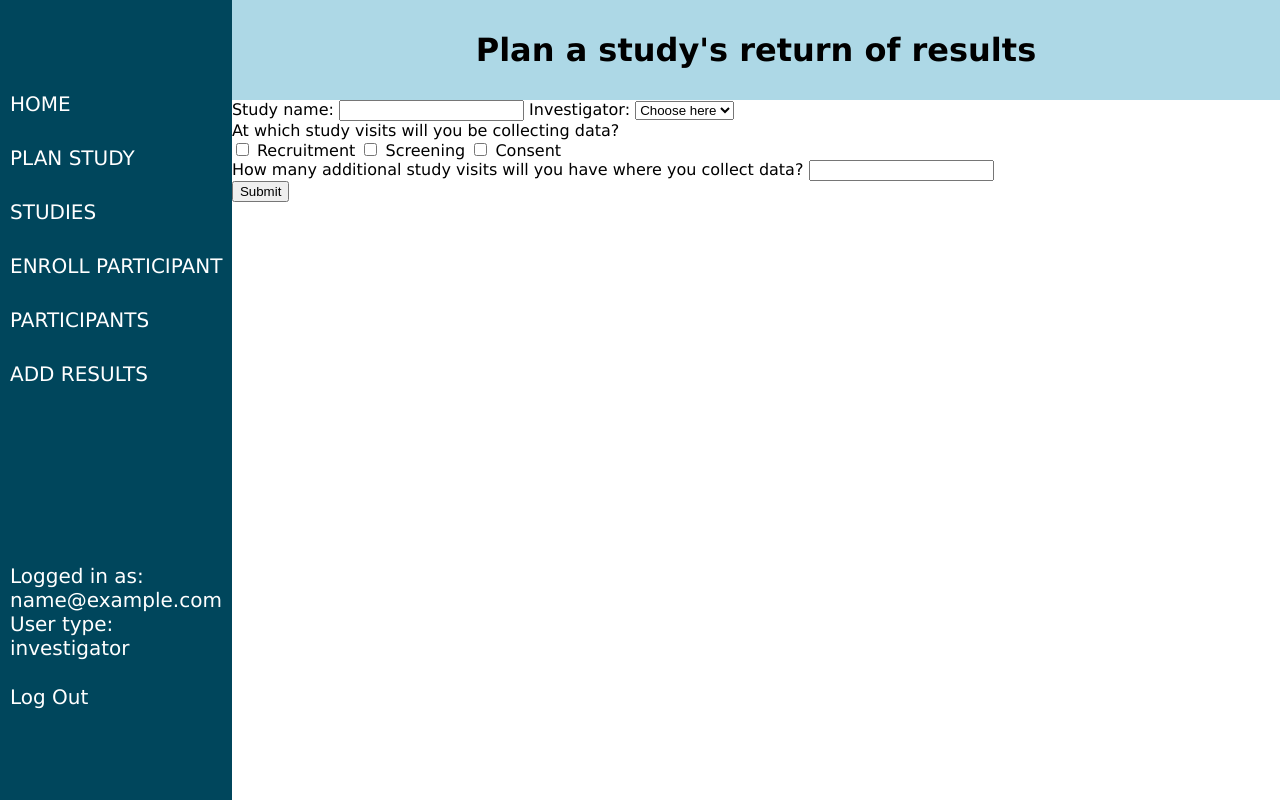
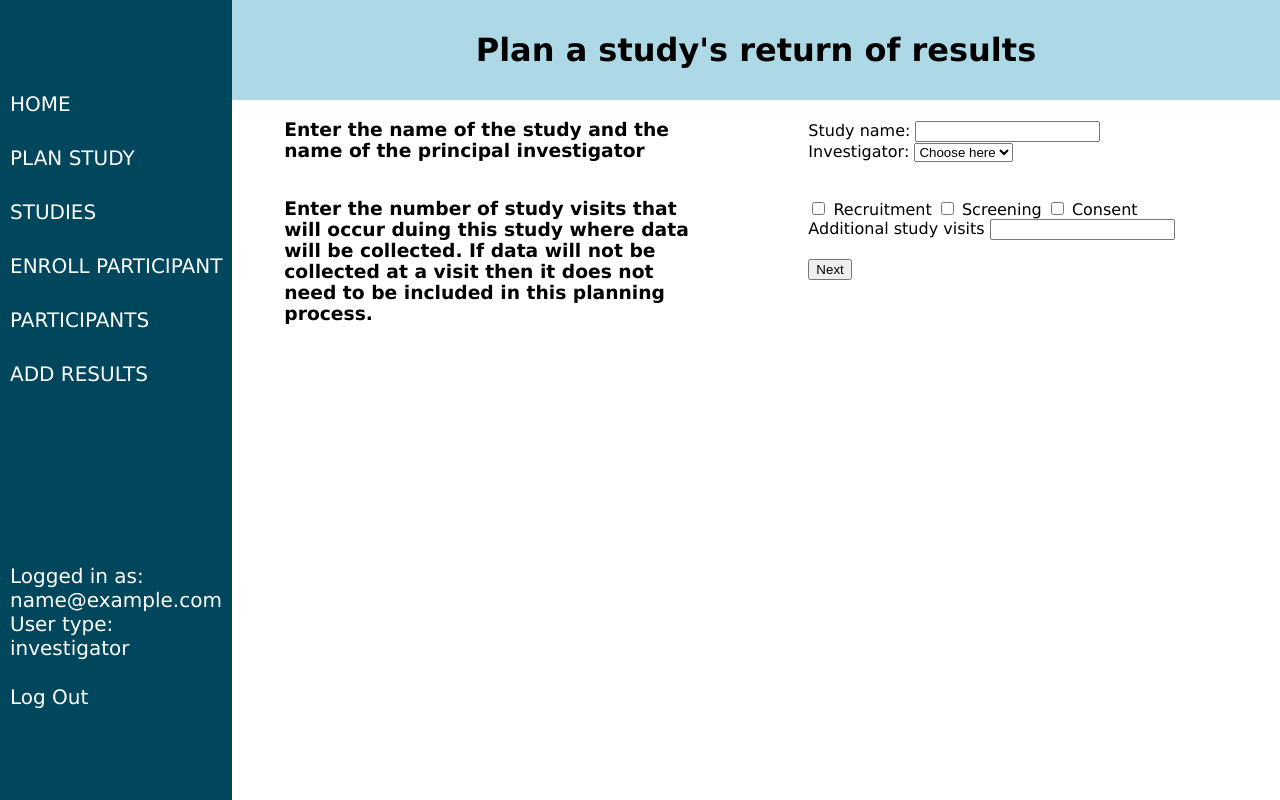
Before and after one commit to lisamartelly/return-of-results, a Flask app: page /planning-1 in a window 1280 px wide. Run offline with Flask 2, Linux system fonts and the light colour scheme; the visitor is signed in with stand-in values (Sample User, id 1); data that the repository does not hold is empty; some libraries are stand-ins or nearby versions.

Commit message:
updated planning pg1 styling and processing

```diff
--- a/crud.py
+++ b/crud.py
@@ -7,7 +7,7 @@ from model import db, Participant, Study, Investigator, Result_Plan, Participant
 def create_participant(email, fname, lname, dob, phone):
     """Create and return a new user."""
 
-    participant = Participant(email=email, fname=fname, lname=lname, dob=dob, phone=phone)
+    participant = Participant(email=email.lower(), fname=fname, lname=lname, dob=dob, phone=phone)
 
     db.session.add(participant)
     db.session.commit()
@@ -17,7 +17,7 @@ def create_participant(email, fname, lname, dob, phone):
 def create_investigator(fname, lname, phone, email):
     """Create and return a new user."""
 
-    investigator = Investigator(fname=fname, lname=lname, email=email, phone=phone)
+    investigator = Investigator(fname=fname, lname=lname, email=email.lower(), phone=phone)
 
     db.session.add(investigator)
     db.session.commit()
@@ -100,8 +100,11 @@ def return_all_participants():
 
 def return_all_study_participant_ids(study_id):
     """ return all participant IDs of a given study"""
+    return ParticipantsStudies.query.filter(ParticipantsStudies.study_id == study_id).all()
 
-    return ParticipantsStudies.query.filter(ParticipantsStudies.study_id == study_id).all()
+def return_participant_urgent_results(participant_id):
+    """ return all of a participant's urgent results"""
+    return Result.query.filter(Result.participant_id == participant_id, Result.urgent is True).all()
 
 # GET ITEMS
 
--- a/server.py
+++ b/server.py
@@ -131,7 +131,7 @@ def show_participant_their_results():
 @app.route('/login', methods=["POST"])
 def login_user():
 
-    email = request.form.get("email")
+    email = request.form.get("email").lower()
     password = request.form.get("password")
     user_type = request.form.get("user-type")
 
@@ -209,7 +209,10 @@ def plan_two():
     dict_visits = {visit: 0 for visit in request.form.getlist("visits")}
     investigator_id = request.form.get("study-investigator")
     study_name = request.form.get("study-name")
-    num_visits = request.form.get('num-visits')
+    if request.form.get('num-visits'):
+        num_visits = request.form.get('num-visits')
+    else:
+        num_visits = 0
 
     for i in range(int(num_visits)):
         dict_visits[f'study-visit-{i+1}'] = 0
@@ -524,6 +527,13 @@ def update_attr_by_category_and_id(category, item_id):
     else:
         return 'Error - try again'
 
+@app.route('/participant-urgent-results.json/<participant_id>')
+def return_participant_urgent_results(participant_id):
+    """ return all of a participant's urgent results"""
+
+    results = crud.get_participant_urgent_results(participant_id)
+
+
 if __name__ == "__main__":
     # DebugToolbarExtension(app)
     connect_to_db(app)
--- a/static/css/site.css
+++ b/static/css/site.css
@@ -37,6 +37,18 @@ a.nav-link {
 .flex-center {
     display: flex;
     justify-content: center;
+}
+
+.flex-plan-row {
+    display: flex;
+    flex-direction: row;
+    flex-wrap: wrap;
+    justify-content: space-around;
+    align-items: baseline;
+}
+
+.planning {
+    width: 40%;
 }
 
 .flex-container-generic {
--- a/templates/participant_all_details.html
+++ b/templates/participant_all_details.html
@@ -80,7 +80,13 @@
                 {% else %}
                 <td>--</td>
                 {% endif %}
+                <!-- return decision display -->
+                {% if result.result_plan.return_timing != 'not applicable' %}
                 <td>{{result.receive_decision}}</td>
+                {% else %}
+                <td>--</td>
+                {% endif %}
+                <!-- result value display -->
                 <td>{{result.result_value}}</td>
                 <!-- urgency status display -->
                 {% if result.urgent != None %}
--- a/templates/planning-1.html
+++ b/templates/planning-1.html
@@ -6,10 +6,16 @@
     </div>
 
     <div id="planning-form">
+
         <form id="result-details" action="/planning-2" method="POST">
-            <div class="study">
+            <div class="flex-plan-row">
+                <div class="planning">
+                    <h3>Enter the name of the study and the name of the principal investigator</h3>
+                </div>
+                <div class="planning">
                     <label>Study name:</label>
                     <input type="text" name="study-name" required>
+                    <br>
                     <label for="study-investigator">Investigator:</label>
                     <select id="study-investigator" name="study-investigator">
                         <option selected disabled>Choose here</option>
@@ -17,18 +23,28 @@
                         <option value={{investigator.investigator_id}} required>{{investigator.lname}}, {{investigator.fname}}</option>
                         {% endfor %}
                     </select>
-                <br>At which study visits will you be collecting data?<br>
+                </div>
+            </div>
+            <div class="flex-plan-row">
+                <div class="planning">
+                    <h3>Enter the number of study visits that will occur duing this study where data will be collected.
+                        If data will not be collected at a visit then it does not need to be included in this planning process.
+                    </h3>
+                </div>
+                <div class="planning">
                     <input type="checkbox" name="visits" value="recruitment">
                     <label for="recruitment">Recruitment</label>
                     <input type="checkbox" name="visits" value="screening">
                     <label for="screening">Screening</label>
                     <input type="checkbox" name="visits" value="consent">
                     <label for="consent">Consent</label><br>
+                    <label for="num-visits">Additional study visits</label>
+                    <input type="text" id="num-visits" name="num-visits"min="0" max="100">
+                    <br><br>
+                    <input type=submit value="Next">
+                </div>
+            </div>
 
-                <label for="num-visits">How many additional study visits will you have where you collect data?</label>
-                <input type="text" id="num-visits" name="num-visits"min="0" max="100">
-            </div>
-            <input type=submit>
         </form>
     </div>
 </div>
```
Also changed, not shown: templates/participant-my-results.html (+3 -12 lines). Lines whose indentation alone changed are shown as unchanged.
